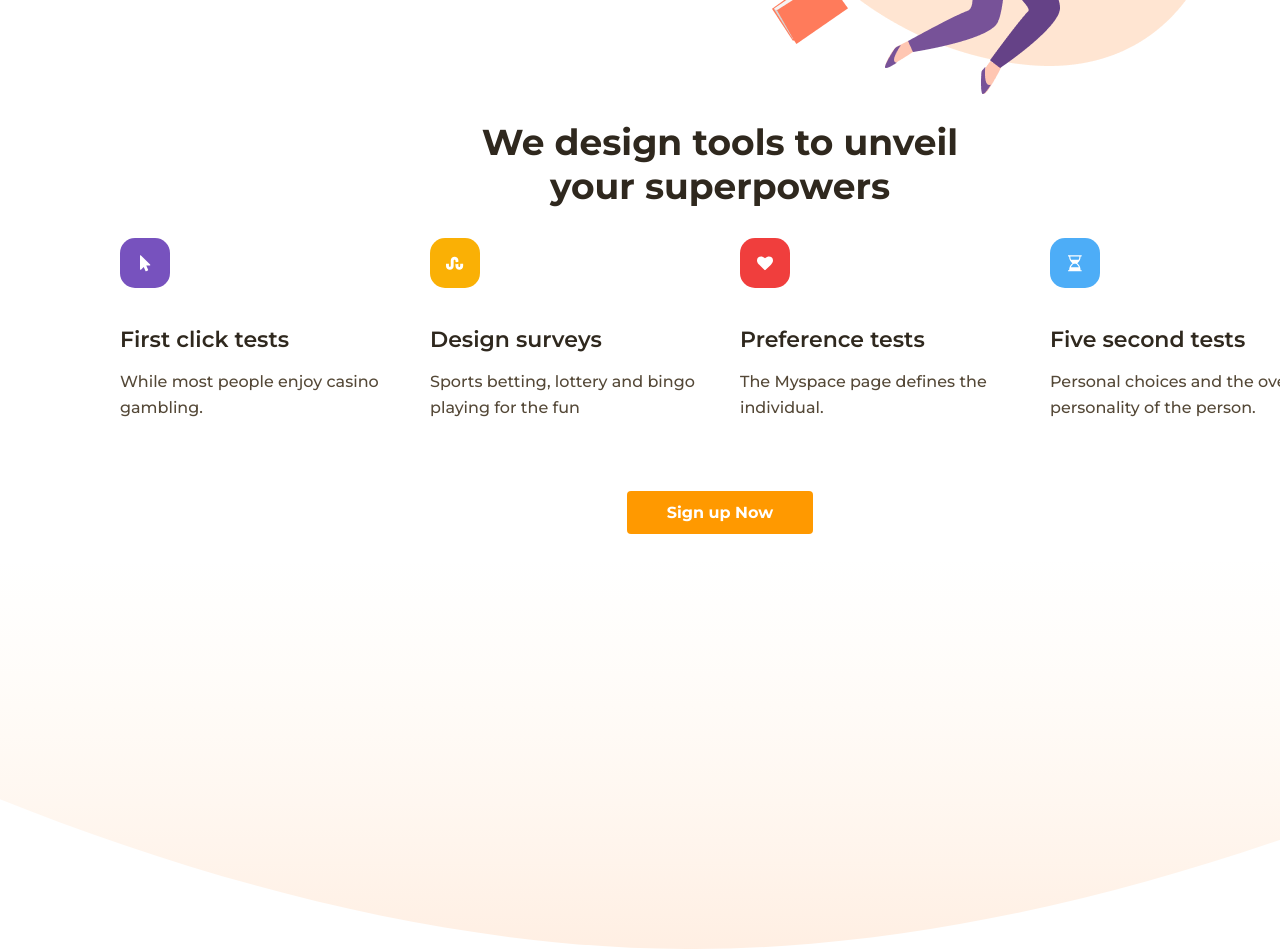
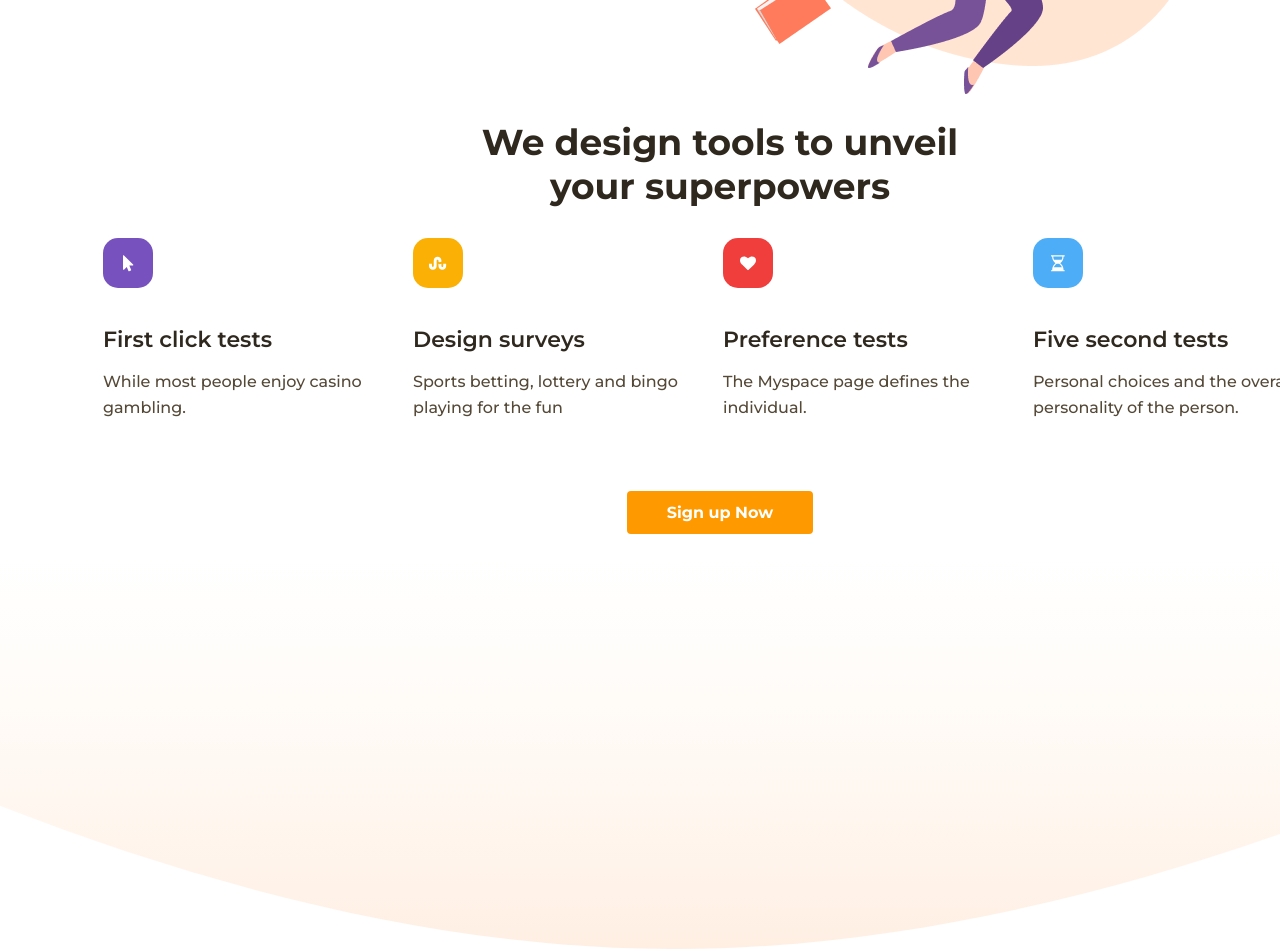
Before and after one commit to OleksandraKudriavtseva/html-css, a plain HTML site: page homework09/index.html in a window 1280 px wide. Shown: the part 580-1531 px from the top of the page. Drawn offline with Linux system fonts and the light colour scheme.

Commit message:
without padding 10

```diff
--- a/homework09/css/style.css
+++ b/homework09/css/style.css
@@ -37,7 +37,7 @@ body {
 
 }
  .container {
-    max-width: 1200px;
+    width: 1200px;
     margin-bottom: 100px;
     display: flex;
     justify-content: center;
@@ -128,6 +128,8 @@ body {
 
 .features__container {
     display: inline;
+
+    /* SVG */
 }
 .features__title {
     margin: 0 auto;
@@ -161,9 +163,7 @@ body {
     display: flex;
     margin: 0 auto;
 }
-.svg {
-    margin-bottom: 100px;
-}
+
 
        /* BENEFITS */
 
```
